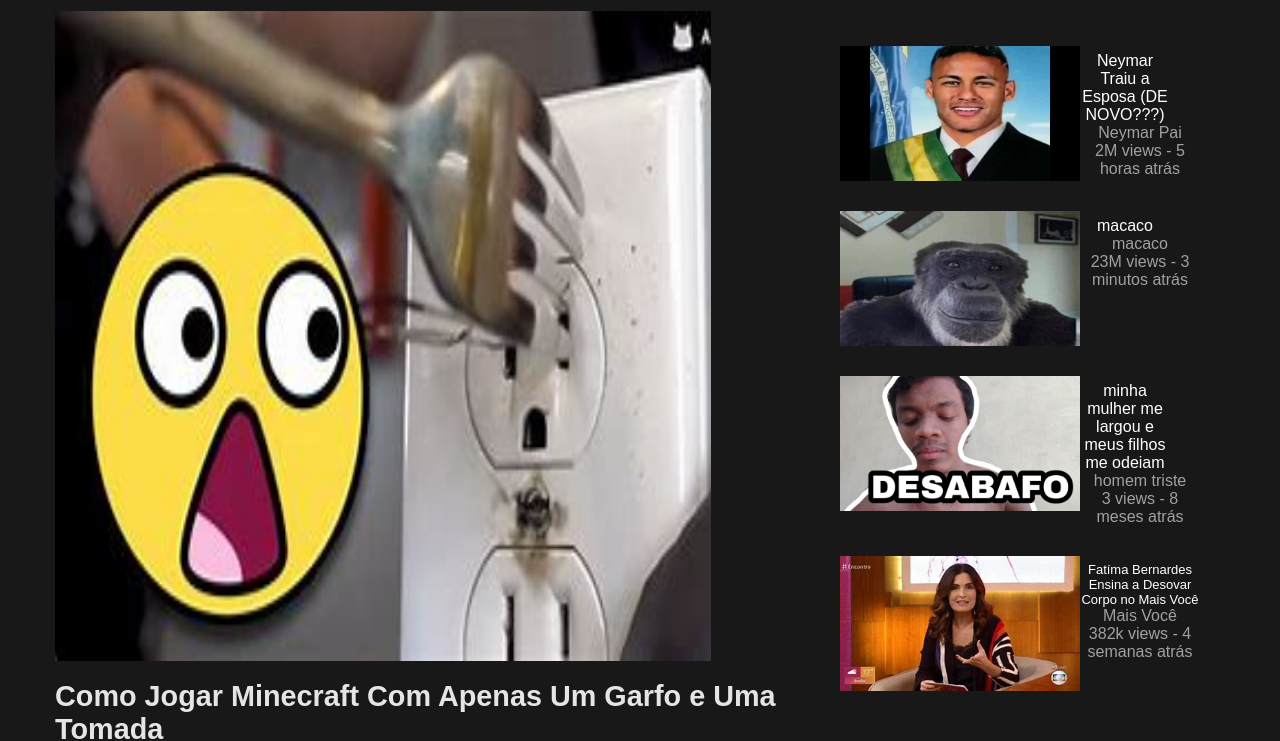
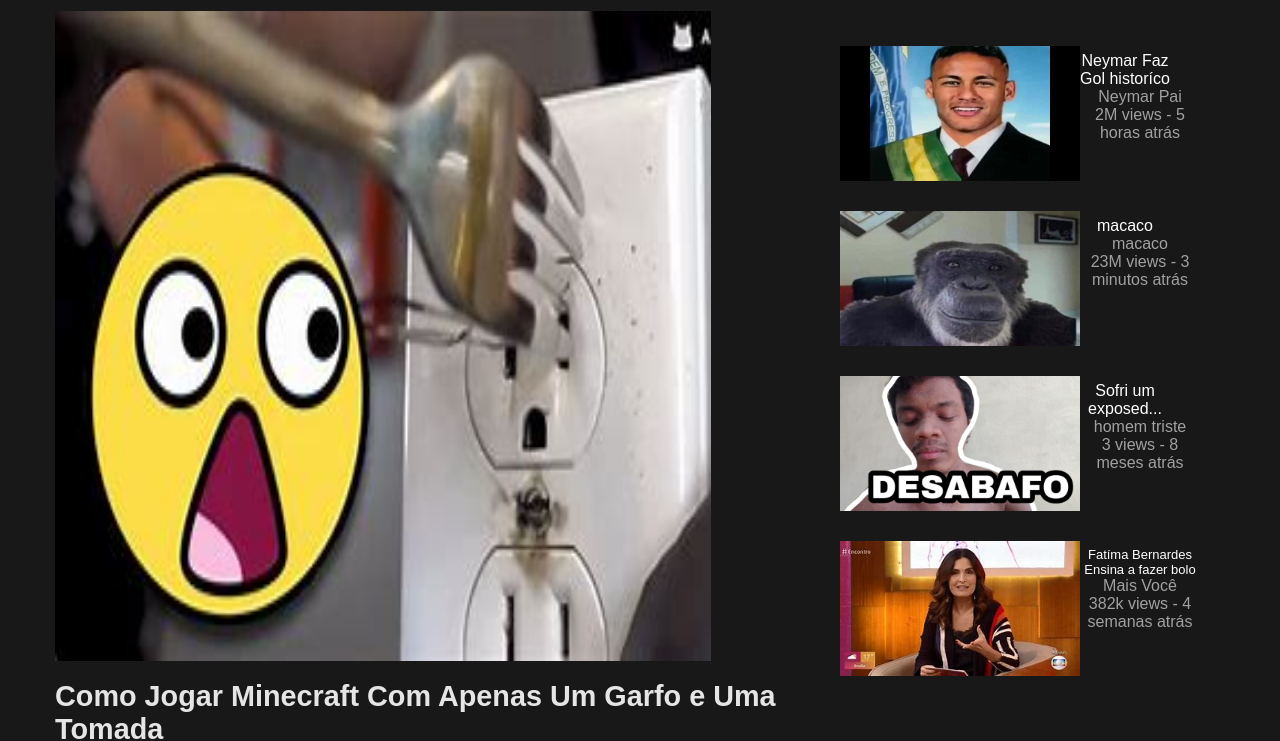
Before and after one commit to kajj606/yt, a plain HTML site: page index.html in a window 1280 px wide. Shown: the part 59-800 px from the top of the page. Drawn offline with Linux system fonts and the light colour scheme.

Commit message:
Add files via upload

```diff
--- a/index.html
+++ b/index.html
@@ -55,7 +55,7 @@
     <aside>
         <div class="videos">
             <img src="neymar.jpg" alt="Thumb" class="Thumb">
-            <div class="titulo"><p class="princp">Neymar Traiu a Esposa (DE NOVO???)</p>
+            <div class="titulo"><p class="princp">Neymar Faz Gol historíco</p>
              <div class="infoz"><p>Neymar Pai</p>
             <p> 2M views - 5 horas atrás</p></div> </div>
         </div>
@@ -67,13 +67,13 @@
         </div>
         <div class="videos">
             <img src="desabafo.jpg" alt="Thumb" class="Thumb">
-            <div class="titulo"><p class="princp">minha mulher me largou e meus filhos me odeiam</p>
+            <div class="titulo"><p class="princp">Sofri um exposed...</p>
             <div class="infoz"><p>homem triste</p>
             <p>3 views - 8 meses atrás</p></div> </div>
         </div>
         <div class="videos">
             <img src="fatima.jpg" alt="Thumb" class="Thumb">
-            <div class="titulo"> <p class="princpf">Fatíma Bernardes Ensina a Desovar Corpo no Mais Você</p>
+            <div class="titulo"> <p class="princpf">Fatíma Bernardes Ensina a fazer bolo</p>
                 <div class="infoz"><p>Mais Você</p>
                 <p> 382k views - 4 semanas atrás</p></div> </div>
         </div>
```
